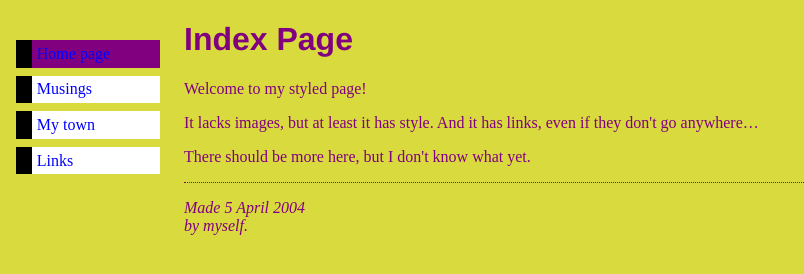
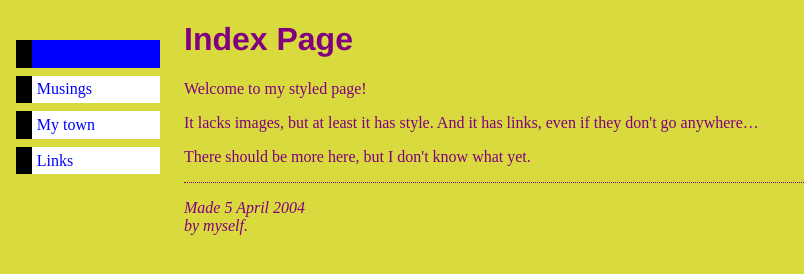
Before and after one commit to Louise49/louise49.github.io, a plain HTML site: page index.html in a window 1280 px wide. In both pictures the pointer is over the item "Home page". Shown: the whole page, without its empty margins (0-804 px from the left). Drawn offline with Linux system fonts and the light colour scheme.

Commit message:
change hover color

```diff
--- a/style.css
+++ b/style.css
@@ -26,7 +26,7 @@ body {
     border-left: 1em solid black}
 
     ul.navbar li:hover {
-      background: purple;
+      background: blue;
       }
 
   ul.navbar a {
```
